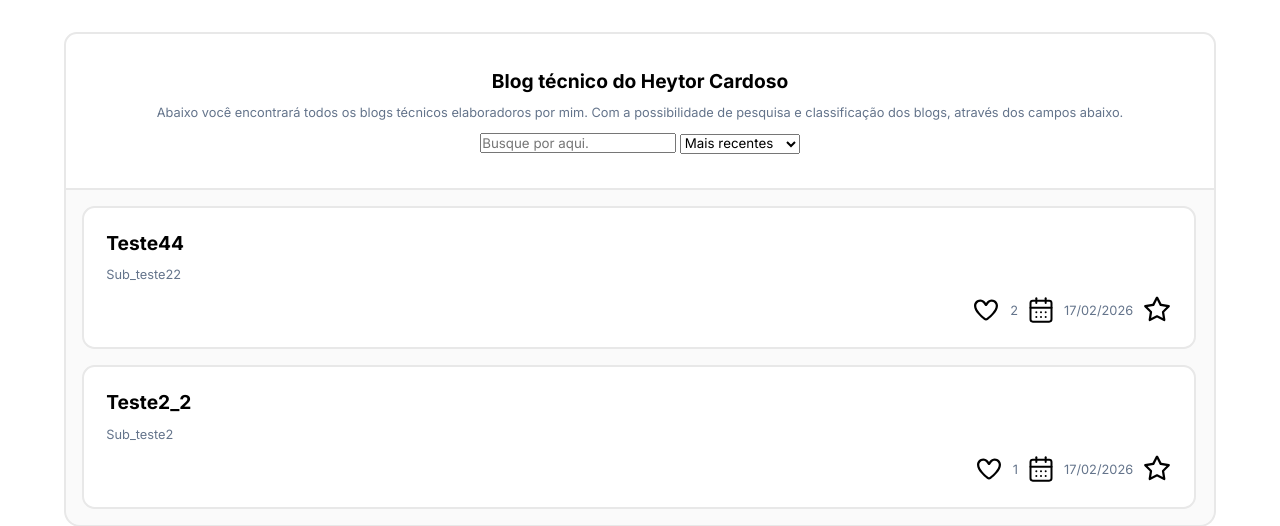
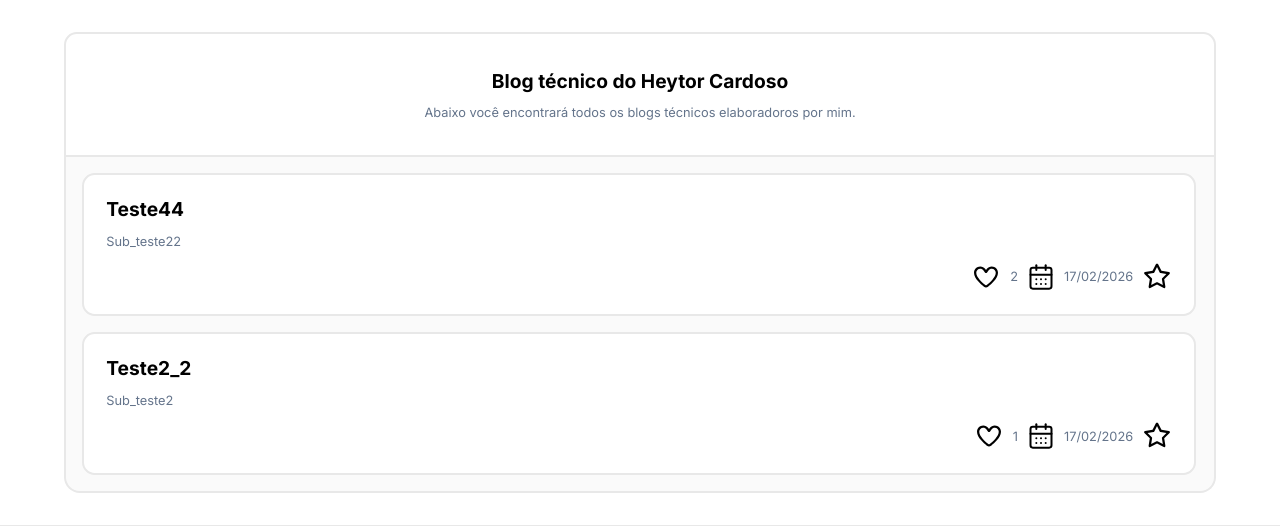
Before and after one commit to HeytorCardoso/blog-central-hub, a Flask app: page / in a window 1280 px wide. Shown: the part 64-590 px from the top of the page. Run offline with Flask 3, Linux system fonts and the light colour scheme; data comes from the database, SQL or seed files in the repository.

Commit message:
Version Beta V2

```diff
--- a/templates/index.html
+++ b/templates/index.html
@@ -28,7 +28,7 @@
             <div class="general">
                 <div class="menu-field">
                     <h1>Blog técnico do Heytor Cardoso</h1>
-                    <p>Abaixo você encontrará todos os blogs técnicos elaboradoros por mim. Com a possibilidade de pesquisa e classificação dos blogs, através dos campos abaixo.</p>
+                    <p>Abaixo você encontrará todos os blogs técnicos elaboradoros por mim.</p> <!-- Com a possibilidade de pesquisa e classificação dos blogs, através dos campos abaixo.</p>
                     <div class="UI">
                         <input type="search" placeholder="Busque por aqui.">
                         <select>
@@ -37,7 +37,7 @@
                             <option value="most-likeds">Mais curtidos</option>
                             <option value="less-likeds">Menos curtidos</option>
                         </select>
-                    </div>
+                    </div> -->
                 </div>
 
 
```
